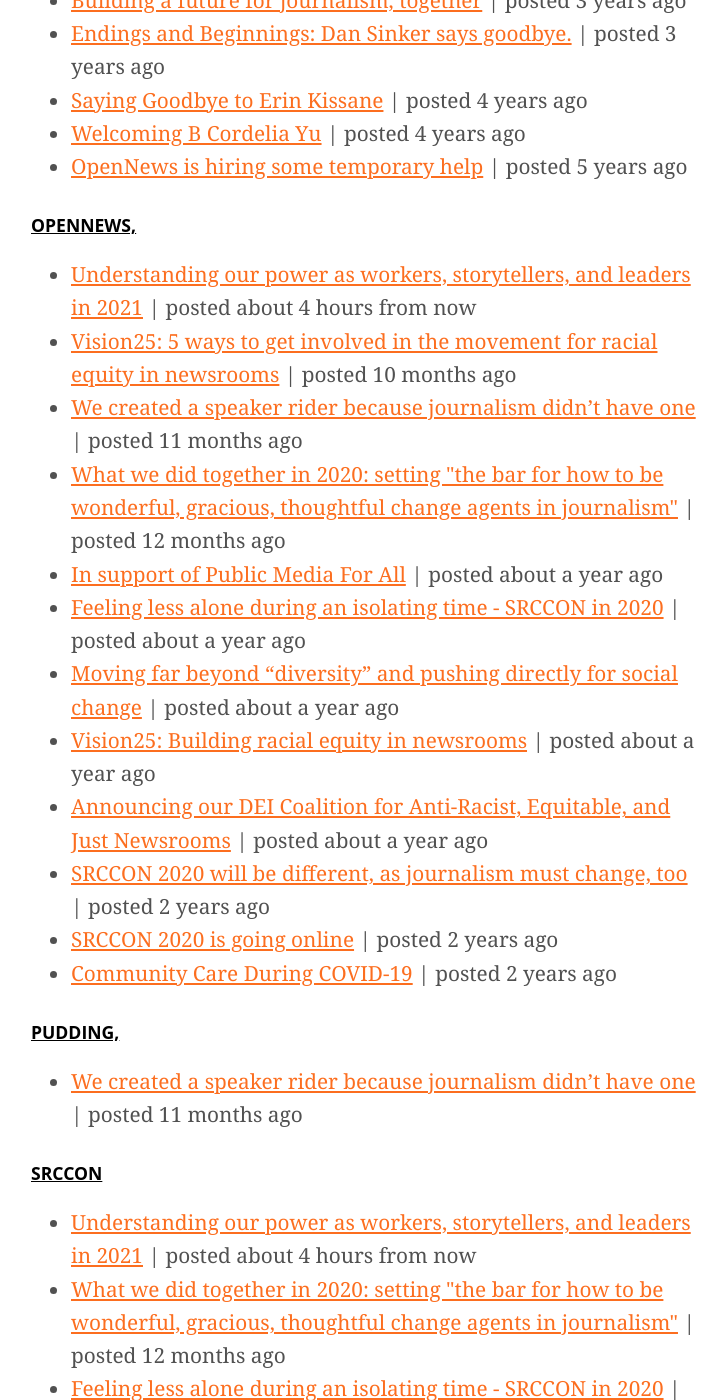
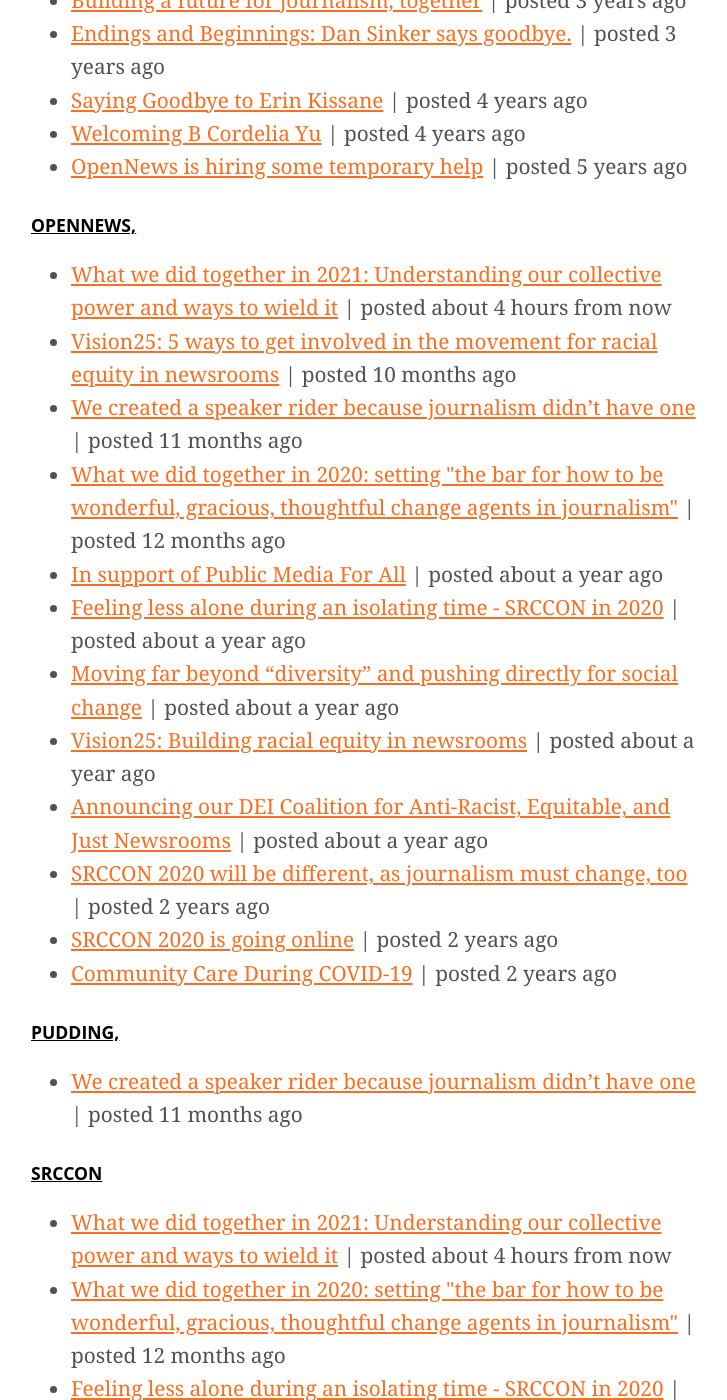
Before and after one commit to OpenNews/opennews-website, a Jekyll site: the page built from tags.md, in a window 1280 px wide and 1400 px high, scrolled down 3166 px. Shown: the whole window, without its empty margins (119-846 px from the left). Built offline with Jekyll 4.4.1, drawn with Linux system fonts in a browser that asks for light colours; nearby versions of some CDN libraries; some web fonts are replaced; comment, search, counter and statistics services are not loaded; some of the changed text lies outside the part shown.

Commit message:
new headline

```diff
--- a/_posts/2021-12-21-year-end-power-2021.md
+++ b/_posts/2021-12-21-year-end-power-2021.md
@@ -1,15 +1,11 @@
 ---
-layout: blogpost
-title: Understanding our power as workers, storytellers, and leaders in 2021
+layout: blogpost_noimage
+title: What we did together in 2021&#58; Understanding our collective power and ways to wield it
 date: 2021-12-21 16:00-04:00
 author: <a href="http://opennews.org/who/">Erika Owens</a> and <a href="http://opennews.org/who/">Sisi Wei</a>, on Dec. 21, 2021
 tags: OpenNews, SRCCON
 excerpt: Journalists, with tech skills especially, hold a tremendous amount of power, and through OpenNews and other change-focused networks, we’re constructing a shared understanding of how to wield that power.
-image: /media/img/blog/2021-12-21-power-as-workers.png
 ---
-
-<img src="/media/img/blog/2021-12-21-power-as-workers.png" style="width: 100%;" alt="tk">
-<p class="caption" style="margin-top: -15px; text-align: left;"></p>
 
 As we approach the end of another unexpected year, we did so exactly how you’d expect: in community. During [our last community call](https://etherpad.opennews.org/p/communitycall-Dec16) of the year, we shared appreciations for what we’ve accomplished and movie recommendations, alongside what we hope to do together in the new year. We also validated our shared exhaustion — if you are really this and feeling exhausted, please know you are far from alone, and so many of us currently feel this way too. Before we all (hopefully🤞🏼) take some time for rest, we want to take a moment to reflect on 2021.
 
```
